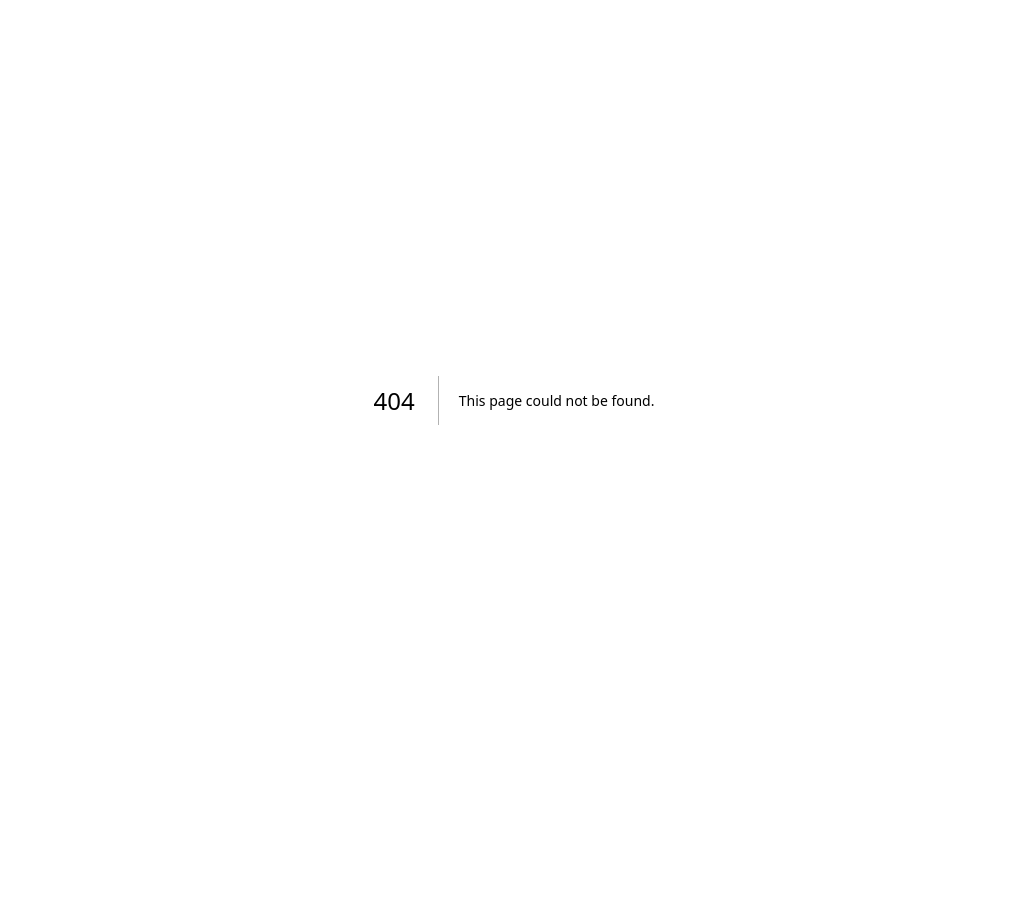
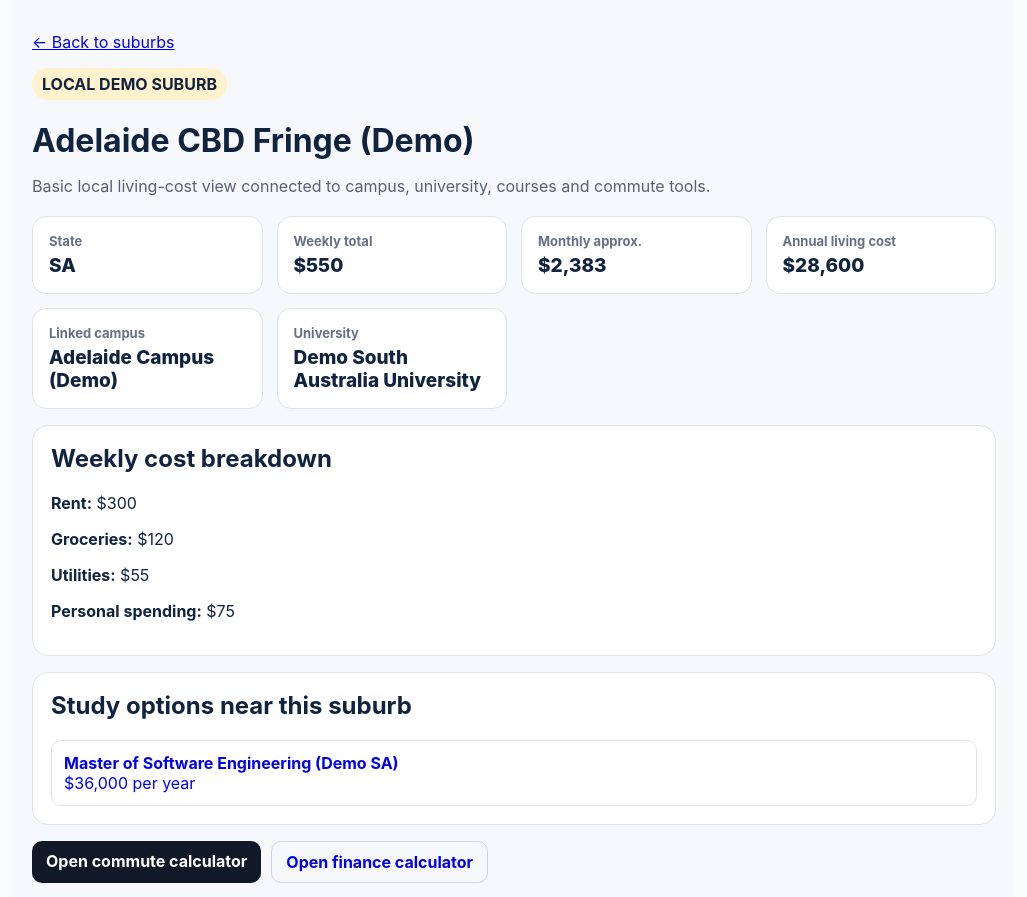
Before and after one commit to bkushen/unipath-australia, a Next.js app: page /local-v2/suburbs/s-adelaide in a window 1280 px wide. Before the commit this address had no page. Shown: the top 897 px of the page, without its empty margins (126-1153 px from the left). Before the commit the page ends 800 px from the top, so only its background shows below. Built offline with nearby package versions, Linux system fonts and the light colour scheme.

Commit message:
Add local V2 suburb detail page

```diff
--- /dev/null
+++ b/app/local-v2/suburbs/[suburbId]/page.tsx
@@ -0,0 +1,77 @@
+import Link from "next/link";
+import { notFound } from "next/navigation";
+import { demoCampuses, demoCourses, demoSuburbs, demoUniversities } from "@/lib/local-v2/fixtures";
+
+function money(cents: number) {
+  return new Intl.NumberFormat("en-AU", { style: "currency", currency: "AUD", maximumFractionDigits: 0 }).format(cents / 100);
+}
+
+export default async function SuburbDetailPage({ params }: { params: Promise<{ suburbId: string }> }) {
+  const { suburbId } = await params;
+  const suburb = demoSuburbs.find((item) => item.id === suburbId);
+  if (!suburb) notFound();
+
+  const campus = demoCampuses.find((item) => item.suburbId === suburb.id);
+  const university = campus ? demoUniversities.find((item) => item.id === campus.universityId) : undefined;
+  const courses = campus ? demoCourses.filter((item) => item.campusId === campus.id) : [];
+  const weeklyTotal = suburb.weeklyRentCents + suburb.weeklyGroceriesCents + suburb.weeklyUtilitiesCents + suburb.weeklyPersonalCents;
+  const monthlyApprox = Math.round((weeklyTotal * 52) / 12);
+  const annualTotal = weeklyTotal * 52;
+
+  return (
+    <main style={{ maxWidth: 1000, margin: "0 auto", padding: "32px 18px 70px", background: "#f6f8fb", minHeight: "100vh" }}>
+      <Link href="/local-v2/suburbs">← Back to suburbs</Link>
+      <div style={{ marginTop: 16, marginBottom: 20 }}>
+        <span style={{ display: "inline-block", padding: "6px 10px", borderRadius: 999, background: "#fff2cc", fontWeight: 750 }}>LOCAL DEMO SUBURB</span>
+        <h1 style={{ marginBottom: 8 }}>{suburb.name}</h1>
+        <p style={{ color: "#586174" }}>Basic local living-cost view connected to campus, university, courses and commute tools.</p>
+      </div>
+
+      <section style={{ display: "grid", gridTemplateColumns: "repeat(auto-fit, minmax(210px, 1fr))", gap: 14 }}>
+        {[
+          ["State", suburb.state],
+          ["Weekly total", money(weeklyTotal)],
+          ["Monthly approx.", money(monthlyApprox)],
+          ["Annual living cost", money(annualTotal)],
+          ["Linked campus", campus?.name ?? "None"],
+          ["University", university?.name ?? "None"],
+        ].map(([label, value]) => (
+          <article key={label} style={{ border: "1px solid #dfe3ea", borderRadius: 14, padding: 16, background: "#fff" }}>
+            <div style={{ fontSize: 13, color: "#667085", fontWeight: 750 }}>{label}</div>
+            <div style={{ marginTop: 5, fontSize: 19, fontWeight: 800 }}>{value}</div>
+          </article>
+        ))}
+      </section>
+
+      <section style={{ marginTop: 16, border: "1px solid #dfe3ea", borderRadius: 16, padding: 18, background: "#fff" }}>
+        <h2 style={{ marginTop: 0 }}>Weekly cost breakdown</h2>
+        <p><strong>Rent:</strong> {money(suburb.weeklyRentCents)}</p>
+        <p><strong>Groceries:</strong> {money(suburb.weeklyGroceriesCents)}</p>
+        <p><strong>Utilities:</strong> {money(suburb.weeklyUtilitiesCents)}</p>
+        <p><strong>Personal spending:</strong> {money(suburb.weeklyPersonalCents)}</p>
+      </section>
+
+      <section style={{ marginTop: 16, border: "1px solid #dfe3ea", borderRadius: 16, padding: 18, background: "#fff" }}>
+        <h2 style={{ marginTop: 0 }}>Study options near this suburb</h2>
+        {courses.length === 0 ? <p>No demo courses are linked to this suburb yet.</p> : (
+          <div style={{ display: "grid", gap: 10 }}>
+            {courses.map((course) => (
+              <Link key={course.id} href={`/local-v2/courses/${course.id}`} style={{ padding: 12, borderRadius: 10, border: "1px solid #dfe3ea", textDecoration: "none" }}>
+                <strong>{course.name}</strong><br />{money(course.annualTuitionCents)} per year
+              </Link>
+            ))}
+          </div>
+        )}
+      </section>
+
+      <section style={{ marginTop: 16, display: "flex", gap: 10, flexWrap: "wrap" }}>
+        <Link href="/local-v2/commute" style={{ padding: "10px 14px", borderRadius: 10, background: "#111827", color: "#fff", textDecoration: "none", fontWeight: 750 }}>Open commute calculator</Link>
+        <Link href="/local-v2/finance" style={{ padding: "10px 14px", borderRadius: 10, border: "1px solid #cfd5df", textDecoration: "none", fontWeight: 750 }}>Open finance calculator</Link>
+      </section>
+
+      <section style={{ marginTop: 16, border: "1px solid #fed7aa", borderRadius: 16, padding: 18, background: "#fff7ed" }}>
+        <strong>Demo notice:</strong> These living costs are illustrative only. Production values will use source-dated external data and user-selectable accommodation assumptions.
+      </section>
+    </main>
+  );
+}
```
